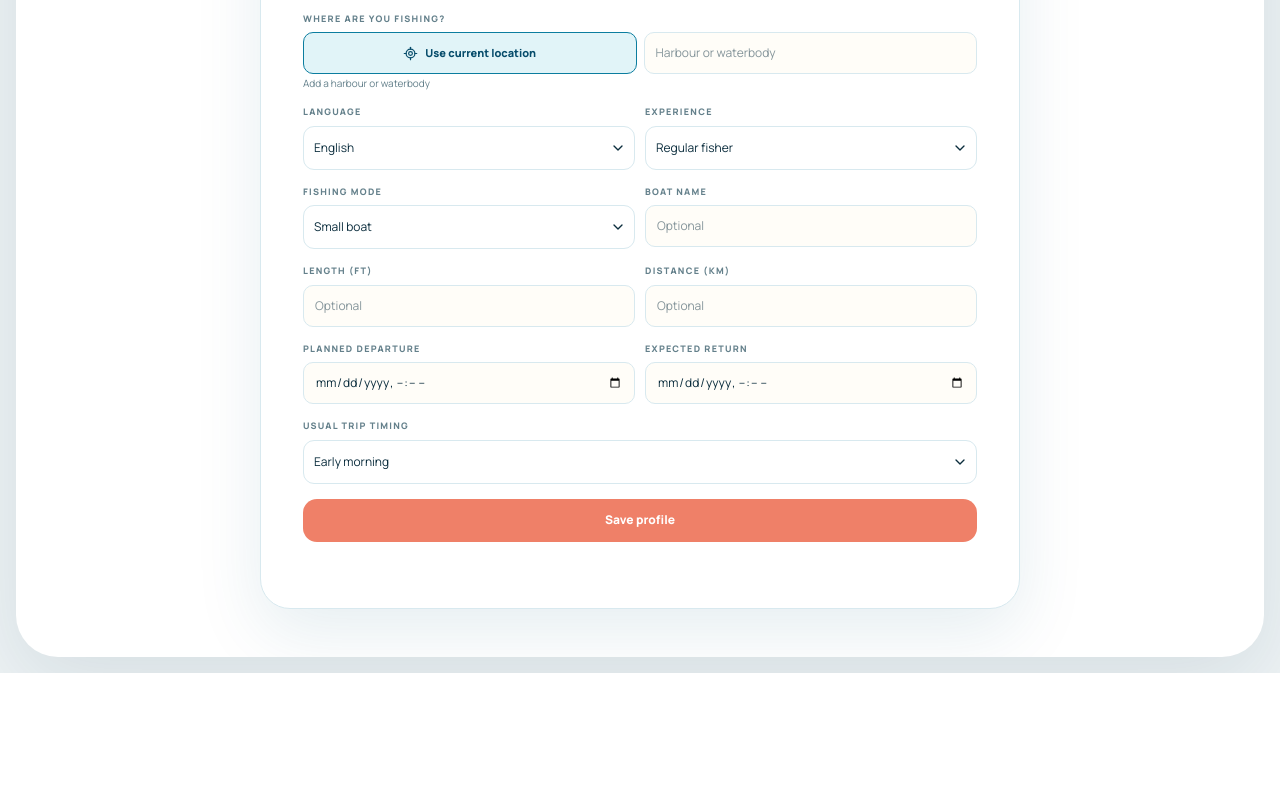
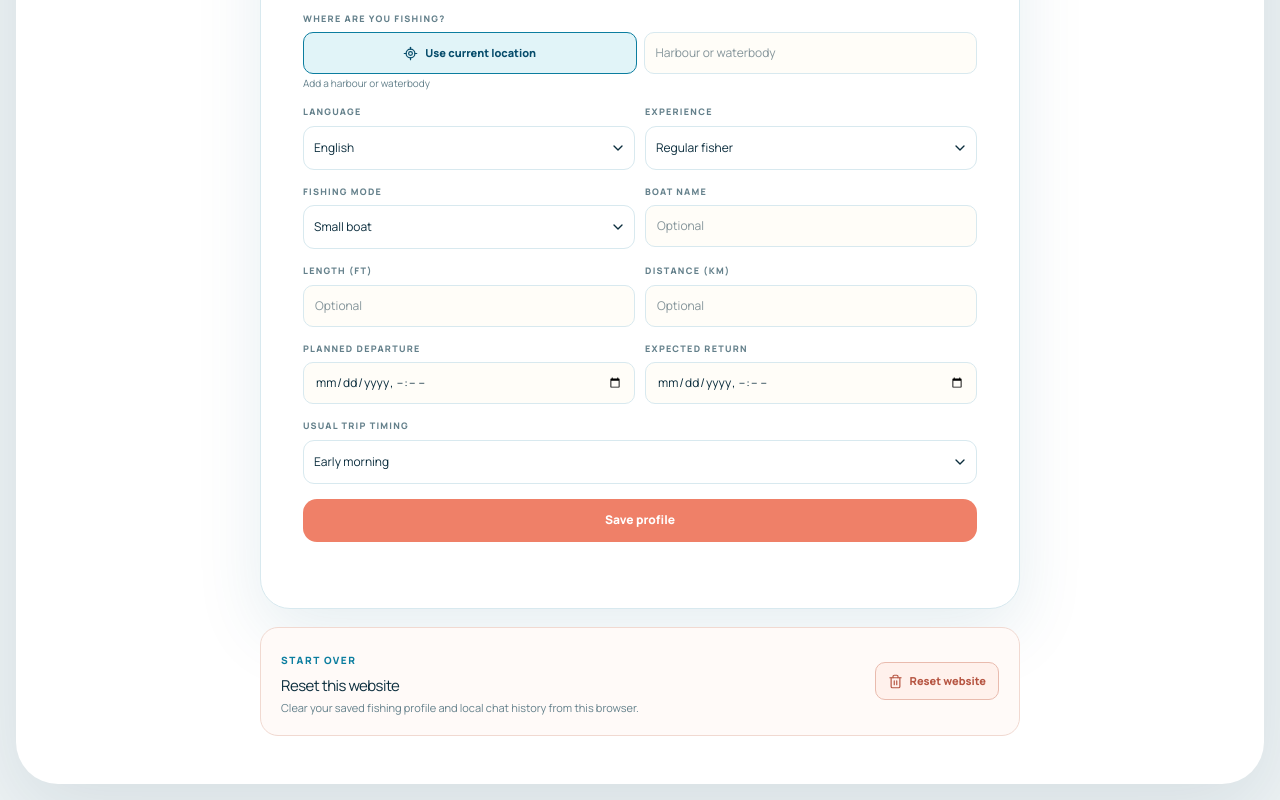
Before and after one commit to vivek-1910/OrcaAi, a Next.js app: page /settings in a window 1280 px wide. Shown: the part 665-1465 px from the top of the page. Before the commit the page ends 1338 px from the top, so only its background shows below. Built offline with nearby package versions, Linux system fonts and the light colour scheme.

Commit message:
fix: persist onboarding completion and add reset

```diff
--- a/src/app/globals.css
+++ b/src/app/globals.css
@@ -500,6 +500,13 @@ button:focus-visible, input:focus-visible, select:focus-visible, textarea:focus-
 .settings-intro p { max-width: 520px; margin: 14px 0 0; color: var(--muted); font-size: 13px; line-height: 1.6; }
 .settings-card { width: min(760px, calc(100% - 48px)); margin: 0 auto; padding: clamp(24px, 4vw, 42px); border: 1px solid var(--line); border-radius: 30px; background: #fff; box-shadow: 0 24px 68px rgba(12, 91, 116, 0.1); }
 .settings-card > .side-card { padding: 0; border: 0; border-radius: 0; background: transparent; box-shadow: none; }
+.app-loading-screen { display: grid; min-height: 100svh; place-items: center; background: #fff; color: var(--teal-dark); font-size: 18px; font-weight: 850; letter-spacing: -0.06em; }
+.app-loading-screen span span { color: var(--teal); }
+.settings-reset { display: flex; width: min(760px, calc(100% - 48px)); align-items: center; justify-content: space-between; gap: 24px; margin: 18px auto 0; padding: 18px 20px; border: 1px solid #f1d9d1; border-radius: 18px; background: #fffaf8; }
+.settings-reset h2 { margin: 5px 0 3px; color: var(--ink); font-size: 15px; letter-spacing: -0.035em; }
+.settings-reset p { margin: 0; color: var(--muted); font-size: 11px; line-height: 1.5; }
+.settings-reset-button { display: inline-flex; min-height: 38px; flex: 0 0 auto; align-items: center; gap: 7px; padding: 0 12px; border: 1px solid #e9bbae; border-radius: 10px; background: #fff1ec; color: #b65542; font-size: 11px; font-weight: 800; transition: background 140ms ease, border-color 140ms ease, transform 140ms ease; }
+.settings-reset-button:hover { border-color: #d98f7e; background: #ffe5dc; transform: translateY(-1px); }
 
 @media (max-width: 900px) {
   .chat-board, .settings-board { min-height: calc(100svh - 24px); border-radius: 30px; }
@@ -531,6 +538,8 @@ button:focus-visible, input:focus-visible, select:focus-visible, textarea:focus-
   .settings-intro { width: calc(100% - 34px); margin: 55px auto 25px; }
   .settings-intro h1 { font-size: 40px; }
   .settings-card { width: calc(100% - 28px); padding: 21px 17px; border-radius: 23px; box-shadow: 0 18px 50px rgba(12, 91, 116, 0.09); }
+  .settings-reset { width: calc(100% - 28px); align-items: flex-start; flex-direction: column; gap: 14px; padding: 17px; }
+  .settings-reset-button { width: 100%; justify-content: center; }
 }
 
 /* Chat workspace: quiet chrome with one floating composer */
--- a/src/components/fisher-settings.tsx
+++ b/src/components/fisher-settings.tsx
@@ -2,7 +2,7 @@
 
 import { useEffect, useState } from "react";
 import Link from "next/link";
-import { ArrowLeft, Fish, Settings2 } from "lucide-react";
+import { ArrowLeft, Fish, Settings2, Trash2 } from "lucide-react";
 import FisherProfile from "@/components/fisher-profile";
 import { locationErrorMessage, requestBrowserLocation } from "@/lib/browser-location";
 import {
@@ -11,6 +11,36 @@ import {
   mergeFisherContext,
   type FisherContext,
 } from "@/lib/fisher-context";
+
+function deleteIndexedDatabase(name: string): Promise<void> {
+  return new Promise((resolve) => {
+    const request = window.indexedDB.deleteDatabase(name);
+    request.onsuccess = () => resolve();
+    request.onerror = () => resolve();
+    request.onblocked = () => resolve();
+  });
+}
+
+async function resetWebsiteData(): Promise<void> {
+  if (!window.confirm("Reset Orca.ai and delete this website's saved profile and chat history?")) return;
+
+  try {
+    window.localStorage.clear();
+    window.sessionStorage.clear();
+
+    if (typeof window.indexedDB?.databases === "function") {
+      const databases = await window.indexedDB.databases();
+      await Promise.all(databases.flatMap((database) => database.name ? [deleteIndexedDatabase(database.name)] : []));
+    }
+
+    if ("caches" in window) {
+      const cacheNames = await window.caches.keys();
+      await Promise.all(cacheNames.map((name) => window.caches.delete(name)));
+    }
+  } finally {
+    window.location.replace("/");
+  }
+}
 
 export default function FisherSettings() {
   const [context, setContext] = useState<FisherContext>(DEFAULT_FISHER_CONTEXT);
@@ -78,6 +108,15 @@ export default function FisherSettings() {
         <section className="settings-card" aria-label="Fishing profile settings">
           <FisherProfile context={context} onChange={updateContext} onLocate={locate} locationStatus={locationStatus} onSave={saveProfile} isLocating={isLocating} />
         </section>
+
+        <section className="settings-reset" aria-labelledby="settings-reset-title">
+          <div>
+            <span className="settings-kicker">Start over</span>
+            <h2 id="settings-reset-title">Reset this website</h2>
+            <p>Clear your saved fishing profile and local chat history from this browser.</p>
+          </div>
+          <button type="button" className="settings-reset-button" onClick={() => void resetWebsiteData()}><Trash2 size={15} strokeWidth={1.9} /> Reset website</button>
+        </section>
       </div>
     </main>
   );
--- a/src/components/orca-home.tsx
+++ b/src/components/orca-home.tsx
@@ -38,6 +38,21 @@ const EMPTY_MESSAGES: UIMessage[] = [];
 const currentTimeMs = () => Date.now();
 
 type HomeScreen = "launch" | "onboarding" | "chat";
+
+function updateScreenUrl(screen: HomeScreen): void {
+  if (typeof window === "undefined") return;
+  const url = new URL(window.location.href);
+  if (screen === "launch") url.searchParams.delete("screen");
+  else url.searchParams.set("screen", screen);
+  window.history.replaceState(window.history.state, "", `${url.pathname}${url.search}${url.hash}`);
+}
+
+function hasSavedFisherProfile(value: unknown): boolean {
+  const saved = mergeFisherContext(value);
+  return saved.location.source !== "unset"
+    && saved.location.label.trim().length > 0
+    && saved.location.label !== "Add a harbour or waterbody";
+}
 
 type FishingAssessmentSnapshot = {
   decision: "GO" | "CAUTION" | "NO_GO" | "UNKNOWN";
@@ -260,9 +275,12 @@ export default function OrcaHome() {
   useEffect(() => {
     const loadProfile = window.setTimeout(() => {
       const stored = window.localStorage.getItem(FISHER_PROFILE_STORAGE_KEY);
+      let savedProfile = false;
       if (stored) {
         try {
-          setContext(mergeFisherContext(JSON.parse(stored)));
+          const parsedProfile: unknown = JSON.parse(stored);
+          setContext(mergeFisherContext(parsedProfile));
+          savedProfile = hasSavedFisherProfile(parsedProfile);
         } catch {
           // Keep the safe defaults when an old or invalid profile is present.
         }
@@ -276,7 +294,14 @@ export default function OrcaHome() {
       setActiveChatId(nextActiveChatId);
       setSidebarCollapsed(window.localStorage.getItem(SIDEBAR_COLLAPSED_STORAGE_KEY) === "true");
       setHistoryReady(true);
-      if (new URLSearchParams(window.location.search).get("screen") === "chat") setScreen("chat");
+      const requestedScreen = new URLSearchParams(window.location.search).get("screen");
+      const nextScreen: HomeScreen = requestedScreen === "onboarding"
+        ? "onboarding"
+        : requestedScreen === "chat" || savedProfile
+          ? "chat"
+          : "launch";
+      setScreen(nextScreen);
+      if (nextScreen !== "launch") updateScreenUrl(nextScreen);
     }, 0);
 
     return () => window.clearTimeout(loadProfile);
@@ -413,11 +438,13 @@ export default function OrcaHome() {
   const completeOnboarding = (next: FisherContext) => {
     setContext(next);
     window.localStorage.setItem(FISHER_PROFILE_STORAGE_KEY, JSON.stringify(next));
+    updateScreenUrl("chat");
     setScreen("chat");
   };
 
-  if (screen === "launch") return <OrcaLaunch onNext={() => setScreen("onboarding")} />;
-  if (screen === "onboarding") return <FisherOnboarding initialContext={context} onBack={() => setScreen("launch")} onComplete={completeOnboarding} />;
+  if (!historyReady) return <main className="app-loading-screen" aria-label="Loading Orca.ai"><span>orca<span>.ai</span></span></main>;
+  if (screen === "launch") return <OrcaLaunch onNext={() => { updateScreenUrl("onboarding"); setScreen("onboarding"); }} />;
+  if (screen === "onboarding") return <FisherOnboarding initialContext={context} onBack={() => { updateScreenUrl("launch"); setScreen("launch"); }} onComplete={completeOnboarding} />;
 
   return (
     <main className="chat-page">
```
